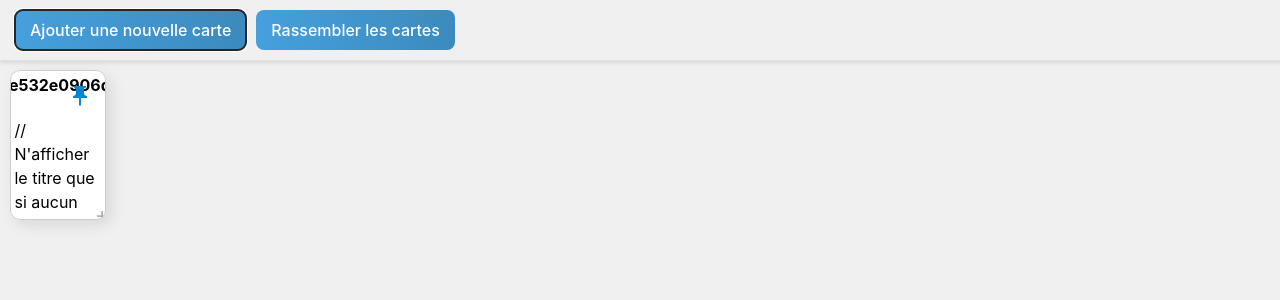
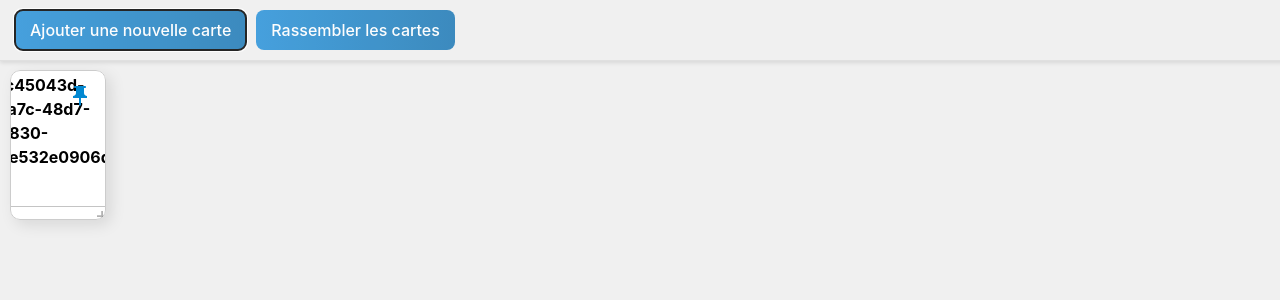
Before and after one commit to Zabadehut/Electronote, a React (Vite) app in the folder react-todo/: page / in a window 1280 px wide. Both pictures are taken after a click on the button "Ajouter une nouvelle carte". Shown: the top 300 px of the page. Built offline with nearby package versions, Linux system fonts and the light colour scheme.

Commit message:
CorrectionCardId

```diff
--- a/react-todo/src/components/card/CardId.tsx
+++ b/react-todo/src/components/card/CardId.tsx
@@ -89,7 +89,7 @@ const CardId: React.FC<CardIdProps & { changeCardType: (id: string, newType: Car
 
     return (
         <div className="card" id={props.id}>
-            {selectedType ? null : <h4>{props.title}</h4>}  // N'afficher le titre que si aucun type n'est sélectionné
+            {selectedType ? null : <h4>{props.title}</h4>}
             {renderCard()}
             {selectedType ? null : (
                 <Stack direction="row" spacing={1} sx={{ position: 'absolute', top: 5, right: 5 }}>
```
